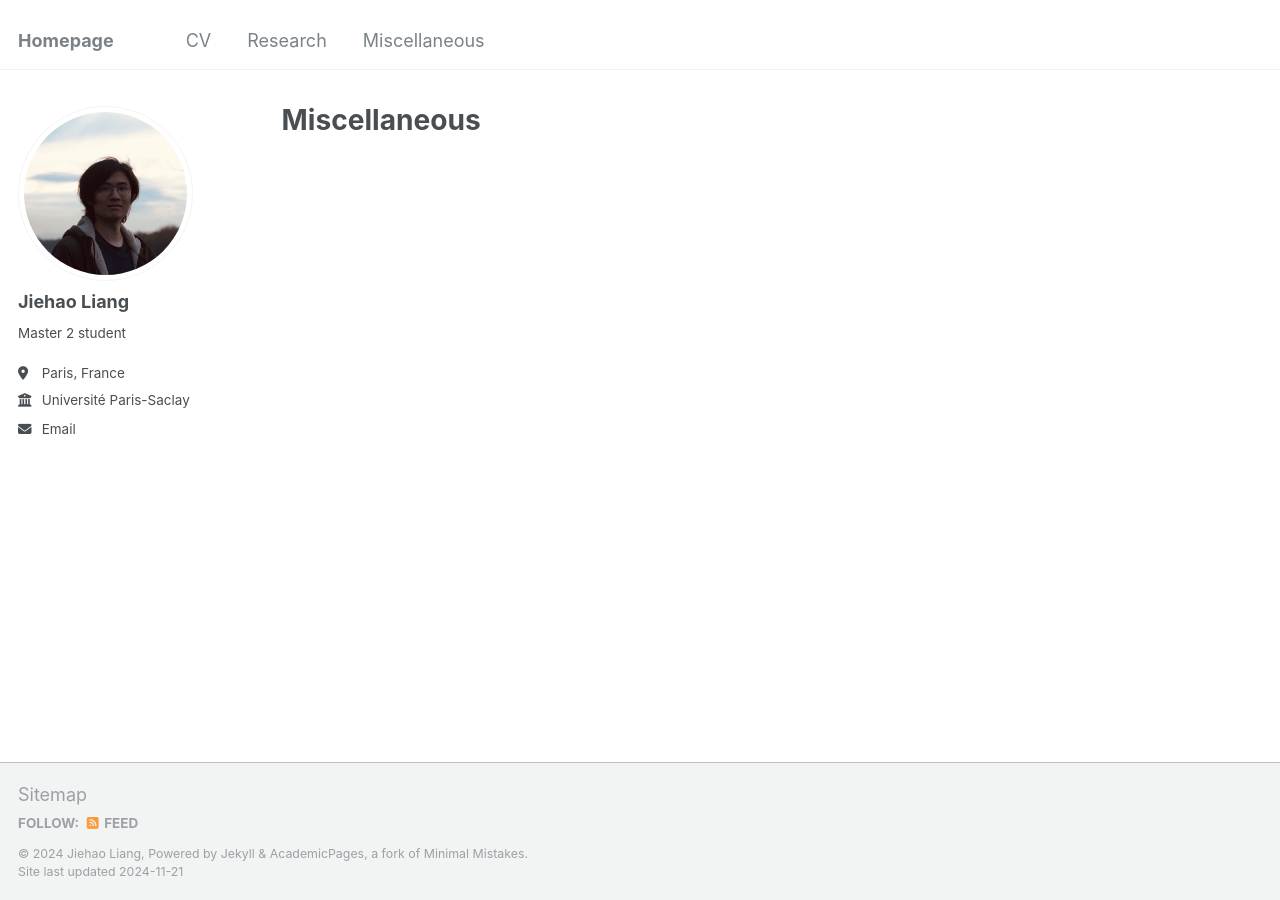
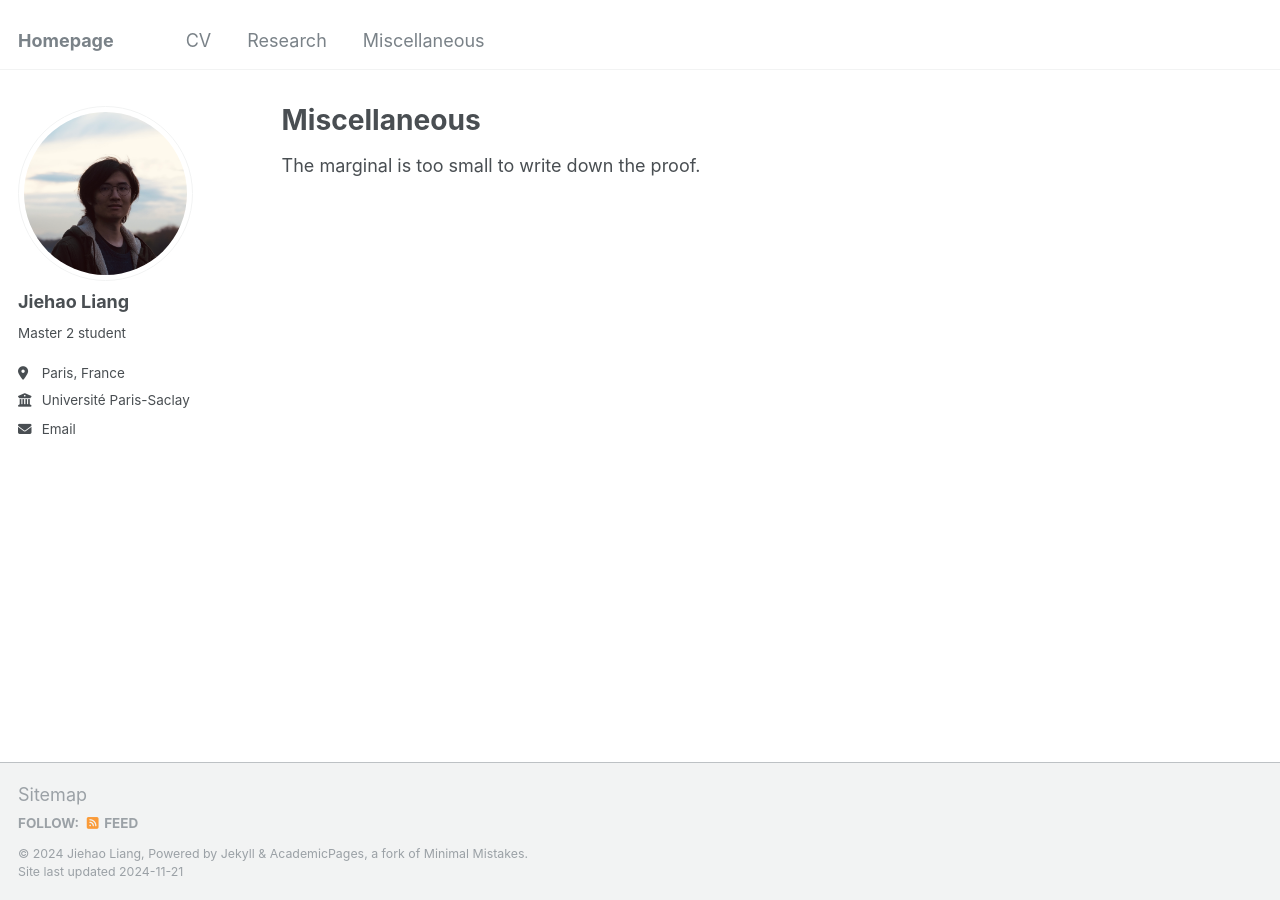
Before and after one commit to liangjiehao/liangjiehao.github.io, a Jekyll site: the page built from _pages/miscellaneous.md, in a window 1280 px wide. Built offline with Jekyll 4.4.1, drawn with Linux system fonts in a browser that asks for light colours.

Commit message:
Update miscellaneous.md

```diff
--- a/_pages/miscellaneous.md
+++ b/_pages/miscellaneous.md
@@ -6,3 +6,5 @@ author_profile: true
 redirect_from:
   - /resume
 ---
+
+The marginal is too small to write down the proof.
```
